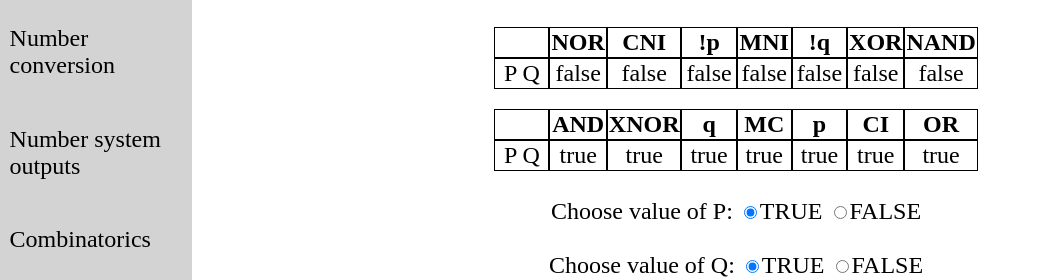
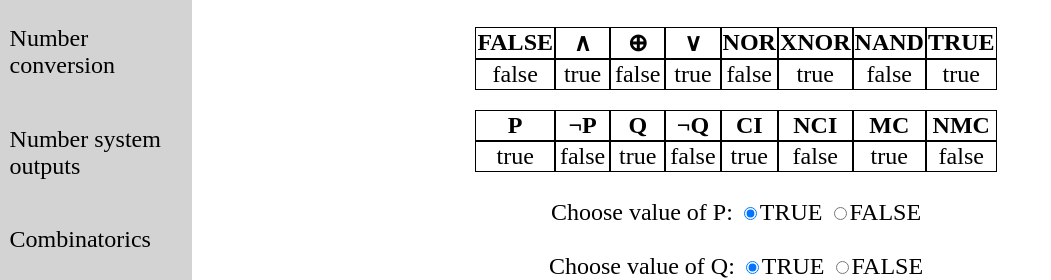
Before and after one commit to longlong2000hcm/DevBasicSkills2018-Team18, a plain HTML site: page Truth Tables.html in a window 1280 px wide. Both pictures are taken after a click on the button "Generate". Shown: the part 75-355 px from the top of the page, without its empty margins (0-1051 px from the left). Drawn offline with Linux system fonts and the light colour scheme.

Commit message:
change truth table

```diff
--- a/Truth Tables.html
+++ b/Truth Tables.html
@@ -25,6 +25,8 @@
         }
     </style>
     <script>
+        function TRUE() {return true};
+        function FALSE() {return false};
         function IS(arg) { return arg == 1; }
         function NOT(arg) { return arg == 0; }
 
@@ -35,6 +37,8 @@
 
         function AND(p, q) { return (IS(p) && IS(q)); }
         function NAND(p, q) { return NOT(AND(p, q)); }
+        function returnP() {if (p==1) {return "true";} else {return "false";}}
+        function returnQ() {if (q==1) {return "true";} else {return "false";}}
 
         function converse_implication(p, q) { return NOT((NOT(p) && IS(q))); }
         function converse_nonimplication(p, q) { return NOT(converse_implication(p, q)); }
@@ -46,20 +50,22 @@
             var p = form.input.value;
             var q = form.input2.value;
 
-            document.getElementById("mytable").rows[1].cells[1].innerHTML = NOR(p, q);
-            document.getElementById("mytable").rows[1].cells[2].innerHTML = converse_nonimplication(p, q);
-            document.getElementById("mytable").rows[1].cells[3].innerHTML = NOT(p);
-            document.getElementById("mytable").rows[1].cells[4].innerHTML = material_nonimplication(p, q);
-            document.getElementById("mytable").rows[1].cells[5].innerHTML = NOT(q);
-            document.getElementById("mytable").rows[1].cells[6].innerHTML = XOR(p, q);
-            document.getElementById("mytable").rows[1].cells[7].innerHTML = NAND(p, q);
-            document.getElementById("mytable").rows[4].cells[1].innerHTML = AND(p, q);
-            document.getElementById("mytable").rows[4].cells[2].innerHTML = XNOR(p, q);
-            document.getElementById("mytable").rows[4].cells[3].innerHTML = IS(q);
-            document.getElementById("mytable").rows[4].cells[4].innerHTML = material_conditional(p, q);
-            document.getElementById("mytable").rows[4].cells[5].innerHTML = IS(p);
-            document.getElementById("mytable").rows[4].cells[6].innerHTML = converse_implication(p, q);
-            document.getElementById("mytable").rows[4].cells[7].innerHTML = OR(p, q);
+            document.getElementById("mytable").rows[1].cells[0].innerHTML = FALSE();
+            document.getElementById("mytable").rows[1].cells[1].innerHTML = AND(p,q);
+            document.getElementById("mytable").rows[1].cells[2].innerHTML = XOR(p, q);
+            document.getElementById("mytable").rows[1].cells[3].innerHTML = OR(p,q);
+            document.getElementById("mytable").rows[1].cells[4].innerHTML = NOR(p, q);
+            document.getElementById("mytable").rows[1].cells[5].innerHTML = XNOR(p, q);
+            document.getElementById("mytable").rows[1].cells[6].innerHTML = NAND(p, q);
+            document.getElementById("mytable").rows[1].cells[7].innerHTML = TRUE();
+            document.getElementById("mytable").rows[4].cells[0].innerHTML = IS(p);
+            document.getElementById("mytable").rows[4].cells[1].innerHTML = NOT(p);
+            document.getElementById("mytable").rows[4].cells[2].innerHTML = IS(q);
+            document.getElementById("mytable").rows[4].cells[3].innerHTML = NOT(q);
+            document.getElementById("mytable").rows[4].cells[4].innerHTML = converse_implication(p, q);
+            document.getElementById("mytable").rows[4].cells[5].innerHTML = converse_nonimplication(p, q);
+            document.getElementById("mytable").rows[4].cells[6].innerHTML = material_conditional(p, q);
+            document.getElementById("mytable").rows[4].cells[7].innerHTML = material_nonimplication(p, q);
 
         }
     </script>
@@ -79,17 +85,17 @@
         <h2 style="text-align:center;">Truth tables</h2>
         <table id="mytable">
             <tr>
-                <th></th>
+                <th>FALSE</th>
+                <th>&and;</th>
+                <th>&oplus;</th>
+                <th>&or;</th>
                 <th>NOR</th>
-                <th>CNI</th>
-                <th>!p</th>
-                <th>MNI</th>
-                <th>!q</th>
-                <th>XOR</th>
+                <th>XNOR</th>
                 <th>NAND</th>
+                <th>TRUE</th>
             </tr>
             <tr>
-                <td>P Q</td>
+                <td>&nbsp;</td>
                 <td></td>
                 <td></td>
                 <td></td>
@@ -100,17 +106,17 @@
             </tr>
             <tr style="height:20px; border:0px;"></tr>
             <tr>
-                <th></th>
-                <th>AND</th>
-                <th>XNOR</th>
-                <th>q</th>
+                <th>P</th>
+                <th>&not;P</th>
+                <th>Q</th>
+                <th>&not;Q</th>
+                <th>CI</th>
+                <th>NCI</th>
                 <th>MC</th>
-                <th>p</th>
-                <th>CI</th>
-                <th>OR</th>
+                <th>NMC</th>
             </tr>
             <tr>
-                <td>P Q</td>
+                <td>&nbsp;</td>
                 <td></td>
                 <td></td>
                 <td></td>
```
